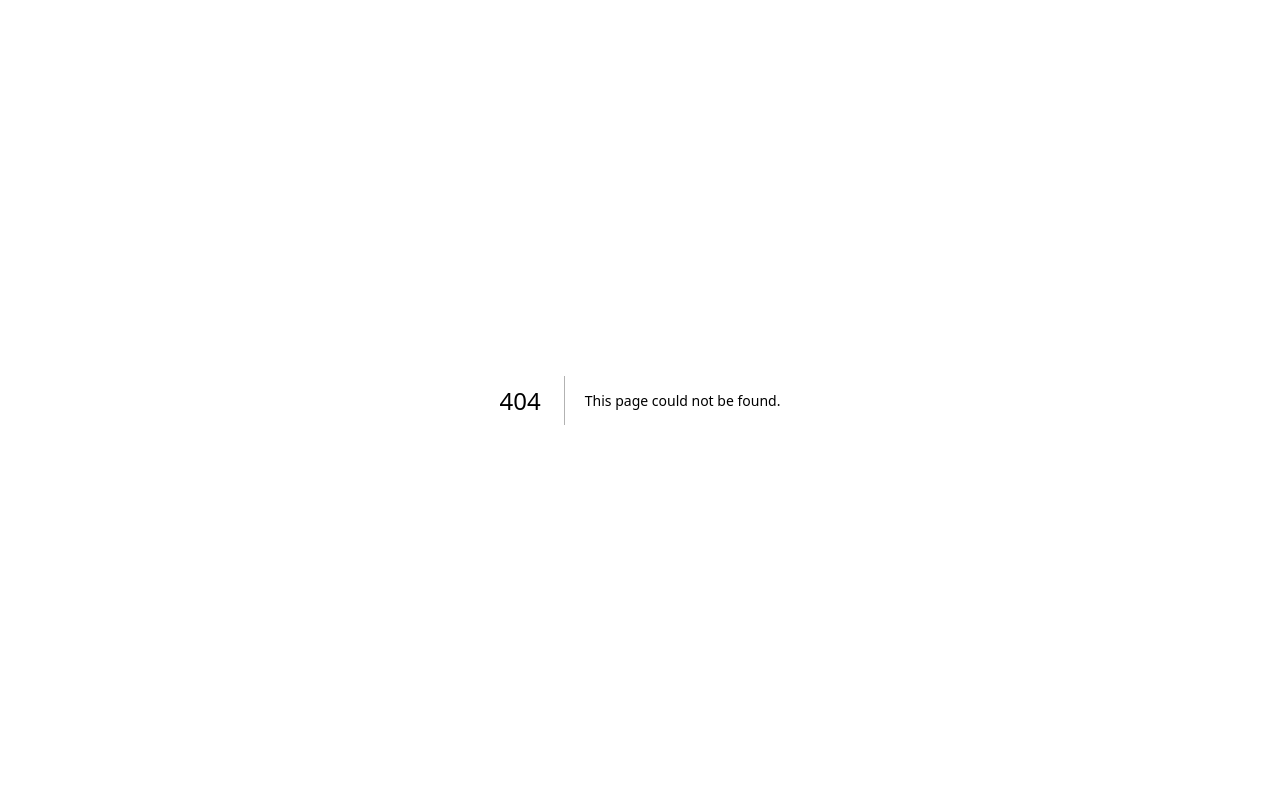
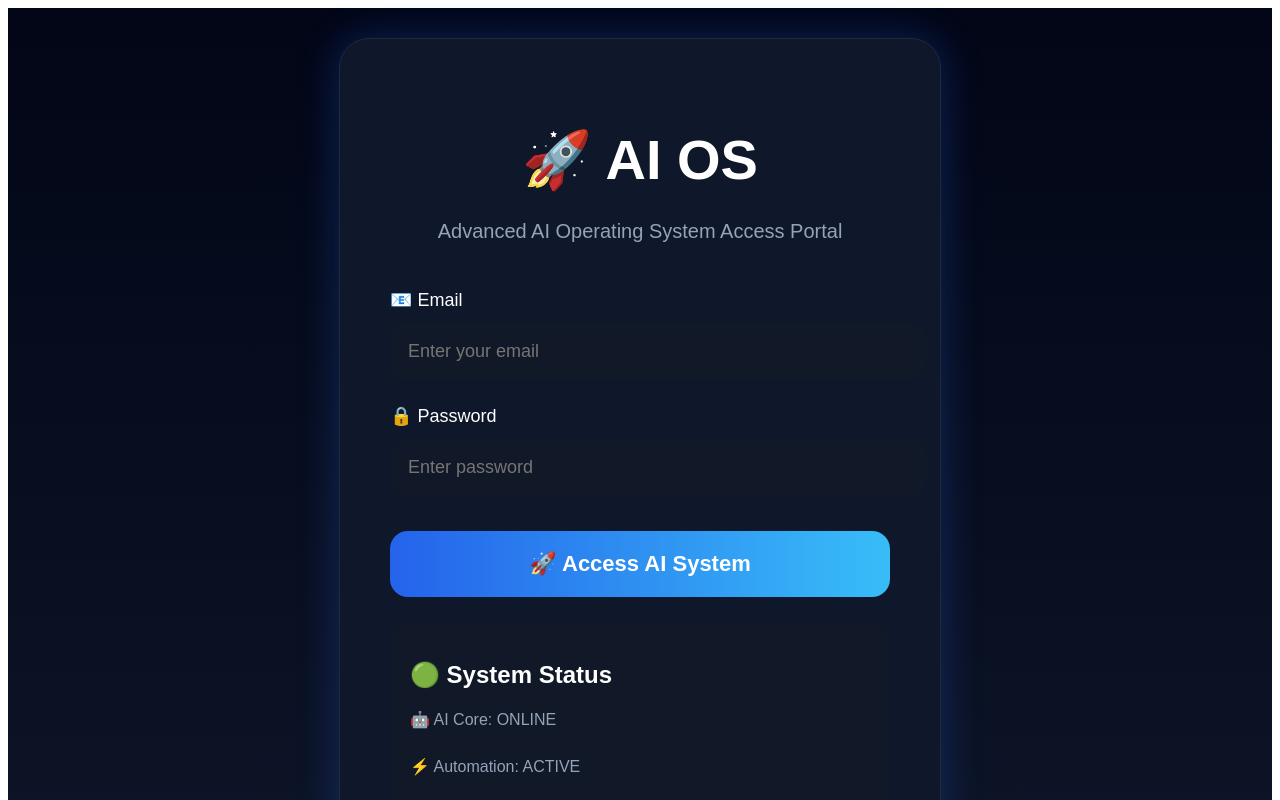
Before and after one commit to snapsparkofficial00-cloud/Ai, a Next.js app: page /login in a window 1280 px wide. Before the commit this address had no page. Shown: the top 800 px of the page. Built offline with nearby package versions, Linux system fonts and the light colour scheme.

Commit message:
Create page.tsx

```diff
--- /dev/null
+++ b/app/login/page.tsx
@@ -0,0 +1,186 @@
+"use client";
+
+import { useState } from "react";
+
+export default function LoginPage() {
+  const [email, setEmail] = useState("");
+  const [password, setPassword] = useState("");
+
+  return (
+    <main
+      style={{
+        background:
+          "linear-gradient(to bottom,#020617,#0f172a)",
+        minHeight: "100vh",
+        display: "flex",
+        justifyContent: "center",
+        alignItems: "center",
+        padding: "30px",
+        fontFamily: "Arial",
+      }}
+    >
+      <div
+        style={{
+          background: "#0f172a",
+          width: "100%",
+          maxWidth: "500px",
+          padding: "50px",
+          borderRadius: "30px",
+          border: "1px solid #1e293b",
+          color: "white",
+          boxShadow: "0 0 40px rgba(37,99,235,0.3)",
+        }}
+      >
+        {/* TITLE */}
+
+        <div
+          style={{
+            textAlign: "center",
+            marginBottom: "40px",
+          }}
+        >
+          <h1
+            style={{
+              fontSize: "56px",
+              marginBottom: "20px",
+            }}
+          >
+            🚀 AI OS
+          </h1>
+
+          <p
+            style={{
+              color: "#94a3b8",
+              fontSize: "20px",
+              lineHeight: "1.8",
+            }}
+          >
+            Advanced AI Operating System Access Portal
+          </p>
+        </div>
+
+        {/* EMAIL */}
+
+        <div
+          style={{
+            marginBottom: "25px",
+          }}
+        >
+          <label
+            style={{
+              display: "block",
+              marginBottom: "12px",
+              fontSize: "18px",
+            }}
+          >
+            📧 Email
+          </label>
+
+          <input
+            value={email}
+            onChange={(e) =>
+              setEmail(e.target.value)
+            }
+            placeholder="Enter your email"
+            style={{
+              width: "100%",
+              padding: "18px",
+              borderRadius: "16px",
+              border: "none",
+              background: "#111827",
+              color: "white",
+              fontSize: "18px",
+            }}
+          />
+        </div>
+
+        {/* PASSWORD */}
+
+        <div
+          style={{
+            marginBottom: "35px",
+          }}
+        >
+          <label
+            style={{
+              display: "block",
+              marginBottom: "12px",
+              fontSize: "18px",
+            }}
+          >
+            🔒 Password
+          </label>
+
+          <input
+            type="password"
+            value={password}
+            onChange={(e) =>
+              setPassword(e.target.value)
+            }
+            placeholder="Enter password"
+            style={{
+              width: "100%",
+              padding: "18px",
+              borderRadius: "16px",
+              border: "none",
+              background: "#111827",
+              color: "white",
+              fontSize: "18px",
+            }}
+          />
+        </div>
+
+        {/* BUTTON */}
+
+        <button
+          style={{
+            width: "100%",
+            padding: "20px",
+            borderRadius: "18px",
+            border: "none",
+            background:
+              "linear-gradient(to right,#2563eb,#38bdf8)",
+            color: "white",
+            fontSize: "22px",
+            fontWeight: "bold",
+            cursor: "pointer",
+            marginBottom: "25px",
+          }}
+        >
+          🚀 Access AI System
+        </button>
+
+        {/* INFO */}
+
+        <div
+          style={{
+            background: "#111827",
+            padding: "20px",
+            borderRadius: "18px",
+          }}
+        >
+          <h2
+            style={{
+              marginBottom: "14px",
+              fontSize: "24px",
+            }}
+          >
+            🟢 System Status
+          </h2>
+
+          <div
+            style={{
+              color: "#94a3b8",
+              lineHeight: "1.9",
+            }}
+          >
+            <p>🤖 AI Core: ONLINE</p>
+            <p>⚡ Automation: ACTIVE</p>
+            <p>☁️ Cloud: CONNECTED</p>
+            <p>📡 Bots: RUNNING</p>
+          </div>
+        </div>
+      </div>
+    </main>
+  );
+}
```
